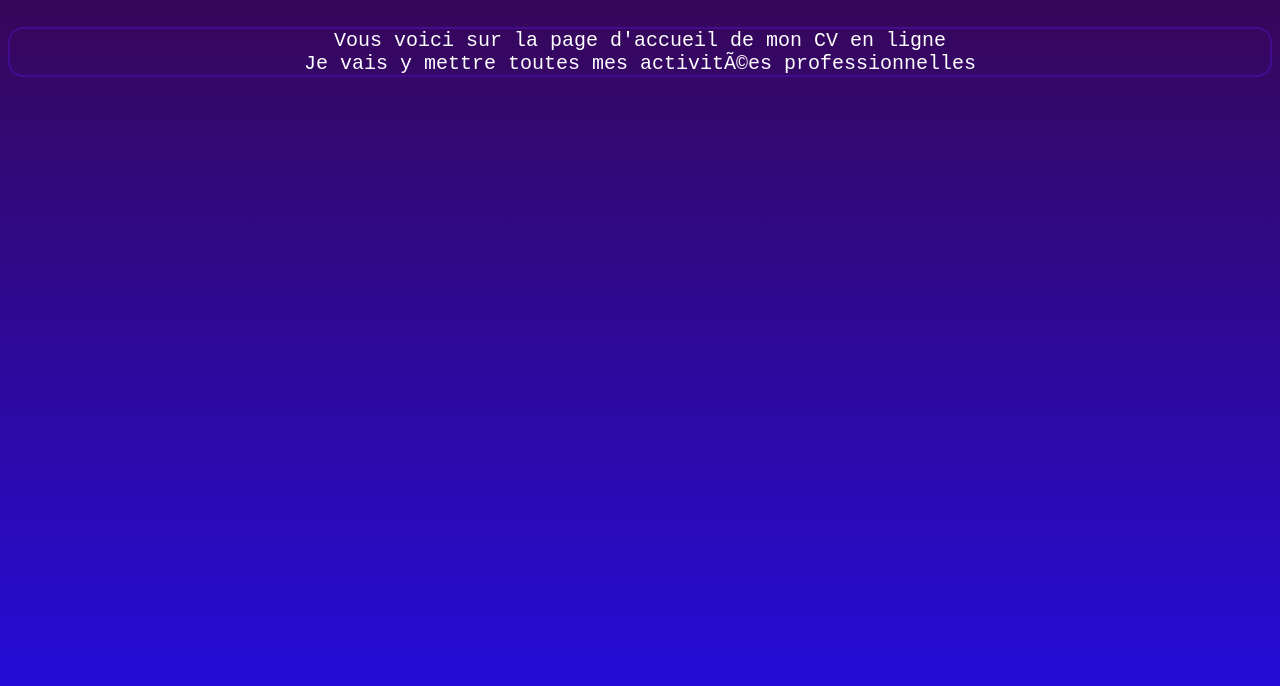
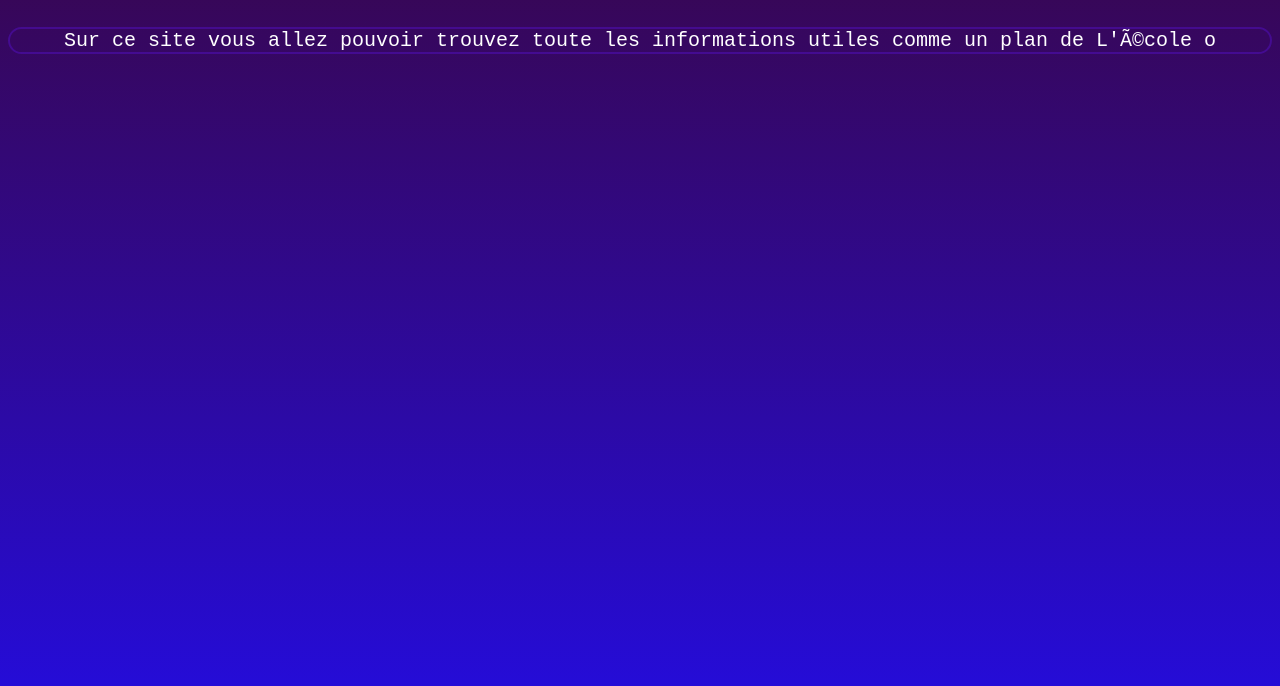
Before and after one commit to SgBlood/site, a plain HTML site: page index.html in a window 1280 px wide. Shown: the part 114-800 px from the top of the page. Drawn offline with Linux system fonts and the light colour scheme.

Commit message:
Modification

```diff
--- a/index.html
+++ b/index.html
@@ -8,15 +8,21 @@
     <meta name="viewport" content="width=device-width"/>
 
 <body>
+    <header>
 
+    </header>
     <h1>Site Workshop</h1>
     <div>
         <p>
-             Vous voici sur la page d'accueil de mon CV en ligne</br>
-            Je vais y mettre toutes mes activitées professionnelles
+             Sur ce site vous allez pouvoir trouvez
+             toute les informations utiles comme un plan de L'école
+             o
 
-            </p>
+        </p>
     </div>
+    <footer>
+
+    </footer>
  </body>
 
 </head>
```
